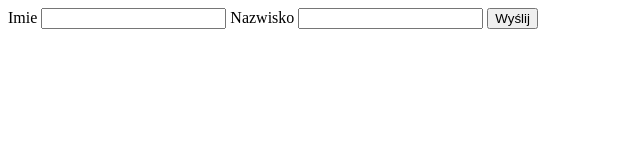
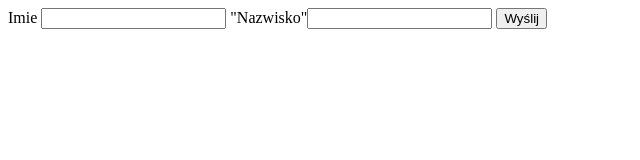
Before and after one commit to pawelb23/html5, a plain HTML site: page poczatek-malo-wazne/index.html in a window 1280 px wide. Shown: the full height of the page, 0-640 px from the left. Drawn offline with Linux system fonts and the light colour scheme.

Commit message:
pierwsze użycie atom

```diff
--- a/poczatek-malo-wazne/index.html
+++ b/poczatek-malo-wazne/index.html
@@ -11,7 +11,7 @@
         <label for="imie"> Imie</label>
         <input type="text" id="imie" name="imie">
 
-        <label>Nazwisko <input type="text" name="nazwisko"></label>
+        <label>"Nazwisko"<input type="text" name="nazwisko"></label>
 
         <input type="submit" value="Wyślij">
     </form>
```
